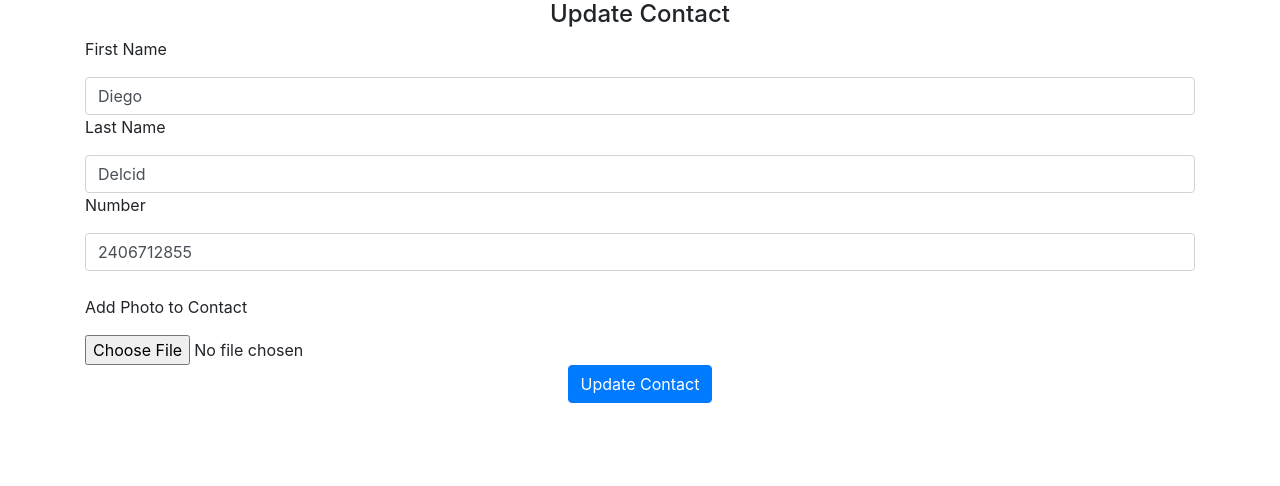
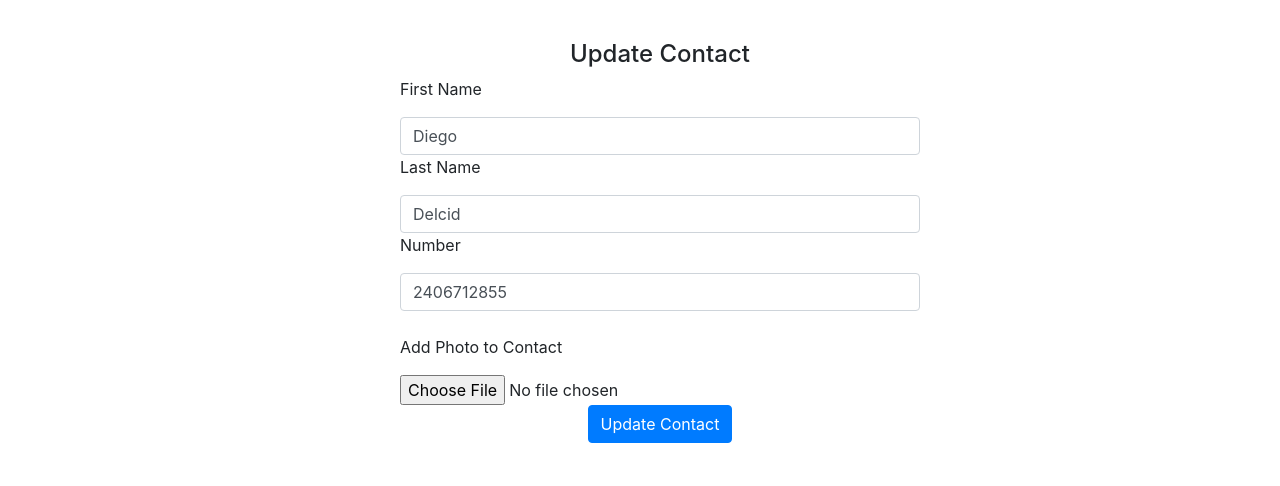
Before and after one commit to umdkyletu/phonebook, a Flask app: page /update/1 in a window 1280 px wide. Shown: the part 56-542 px from the top of the page. Run offline with Flask 3, Linux system fonts and the light colour scheme; data comes from the database, SQL or seed files in the repository; some libraries are stand-ins or nearby versions.

Commit message:
cleaned formatting of update page

```diff
--- a/FlaskApp/Website/templates/update.html
+++ b/FlaskApp/Website/templates/update.html
@@ -1,6 +1,9 @@
 {% extends "base.html" %}
 {% block title %}Update Contact{% endblock %}
 {% block content %}
+<div class="container" style="margin: 20px; padding: 20px;">
+  <div class="row justify-content-center">
+   <div class="col-md-6">
     <h4 align="center">Update Contact</h4>
     <ul class="list-group list-group-flush" id="contacts"></ul>
     <form action="/update/{{ contact.id }}" method="POST">
@@ -19,4 +22,7 @@
         </div>
         <br>
     </form>
+    </div>
+  </div>
+</div>
 {% endblock %}
```
